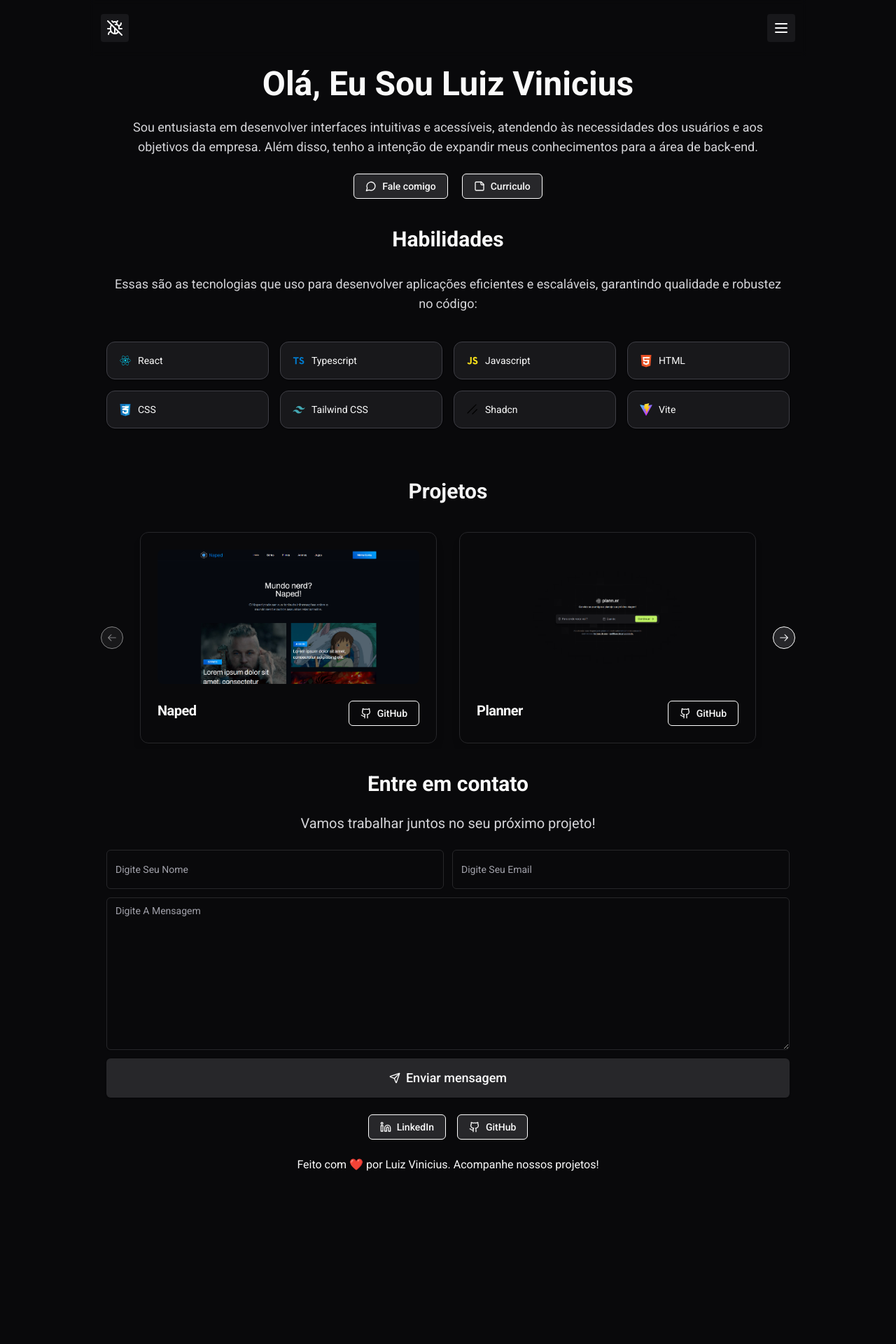
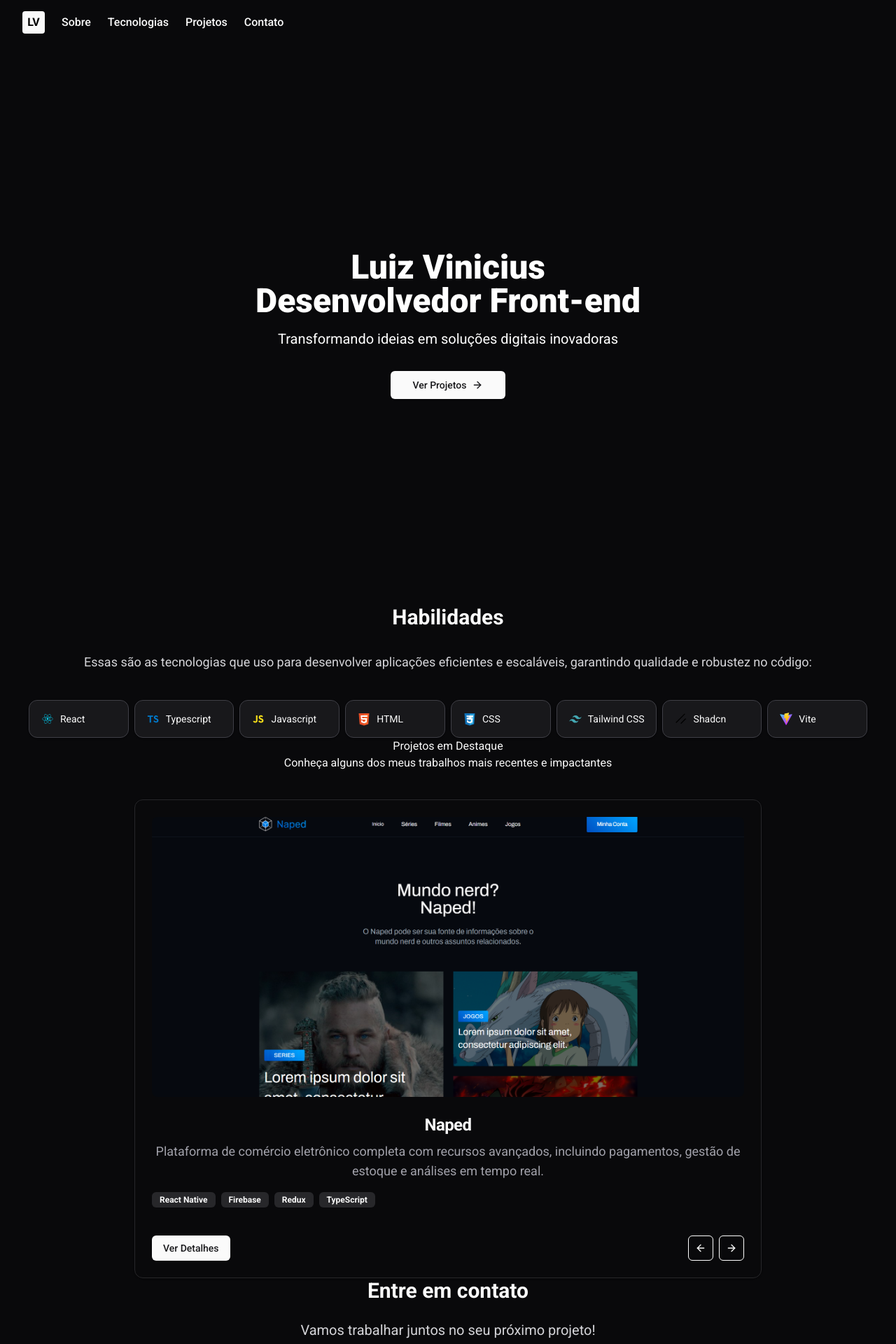
Before and after one commit to viniciusbr32/Portf-lio, a React (Vite) app: page / in a window 1280 px wide. Shown: the top 1920 px of the page at 70% size. Before the commit the page ends 1700 px from the top, so only its background shows below. Built offline with nearby package versions, Linux system fonts and the light colour scheme.

Commit message:
styles: ajustes header

```diff
--- a/package.json
+++ b/package.json
@@ -20,6 +20,7 @@
     "lucide-react": "^0.447.0",
     "react": "^18.3.1",
     "react-dom": "^18.3.1",
+    "react-router-dom": "^7.1.3",
     "tailwind-merge": "^2.5.3",
     "tailwindcss-animate": "^1.0.7"
   },
--- a/src/App.tsx
+++ b/src/App.tsx
@@ -2,19 +2,25 @@ import { AboutHero } from './components/about-hero'
 import { Footer } from './components/footer'
 import { FormContact } from './components/form-contact'
 import { Header } from './components/header'
-import { Projects } from './components/projects'
+import { ProjectCarousel } from './components/projects'
+
 import { Technology } from './components/technology'
+import { ProjectsOption } from './constants/projectOptions'
 
 export function App() {
   return (
-    <div className="w-full max-w-5xl mx-auto space-y-20">
+    <div className="w-full mx-auto max-w-7xl ">
       <div className="px-6">
         <Header />
 
-        <main>
+        <main className="">
           <AboutHero />
           <Technology />
-          <Projects />
+          <div className="text-center">
+            <h3>Projetos em Destaque </h3>
+            <p>Conheça alguns dos meus trabalhos mais recentes e impactantes</p>
+            <ProjectCarousel projects={ProjectsOption} />
+          </div>
           <FormContact />
         </main>
         <Footer />
--- a/src/components/about-hero.tsx
+++ b/src/components/about-hero.tsx
@@ -1,27 +1,29 @@
-import { MessageCircle, StickyNote } from 'lucide-react'
+import { ArrowRight } from 'lucide-react'
 import { Button } from './ui/button'
 
 export function AboutHero() {
   return (
-    <div className="space-y-6 text-center">
-      <h1 className="text-2xl font-bold capitalize lg:text-5xl ">
-        Olá, eu sou Luiz Vinicius
-      </h1>
-      <p className="text-lg text-zinc-300 ">
-        Sou entusiasta em desenvolver interfaces intuitivas e acessíveis,
-        atendendo às necessidades dos usuários e aos objetivos da empresa. Além
-        disso, tenho a intenção de expandir meus conhecimentos para a área de
-        back-end.
-      </p>
-
-      <div className="flex items-center justify-center gap-5">
-        <Button variant="outline" className="bg-zinc-800 hover:bg-zinc-700">
-          <MessageCircle className="w-4 h-4 mr-2" /> Fale comigo
-        </Button>
-        <Button variant="outline" className="bg-zinc-800 hover:bg-zinc-700">
-          <StickyNote className="w-4 h-4 mr-2" /> Curriculo
+    <section className="relative flex items-center justify-center h-screen overflow-hidden">
+      <div className="container relative z-10 text-center text-white">
+        <h1 className="mb-4 text-5xl font-extrabold animate-fade-in-up">
+          Luiz Vinicius
+          <br />
+          Desenvolvedor Front-end
+        </h1>
+        <p className="mb-8 text-xl animate-fade-in-up animation-delay-200">
+          Transformando ideias em soluções digitais inovadoras
+        </p>
+        <Button
+          asChild
+          size="lg"
+          className="animate-fade-in-up animation-delay-400"
+        >
+          <a href="#projetos">
+            Ver Projetos
+            <ArrowRight className="w-4 h-4 ml-2" />
+          </a>
         </Button>
       </div>
-    </div>
+    </section>
   )
 }
--- a/src/components/header.tsx
+++ b/src/components/header.tsx
@@ -1,113 +1,22 @@
-import {
-  BugOff,
-  Code,
-  FolderIcon,
-  Github,
-  HomeIcon,
-  LinkedinIcon,
-  MenuIcon,
-  User,
-} from 'lucide-react'
-import {
-  Sheet,
-  SheetContent,
-  SheetHeader,
-  SheetTitle,
-  SheetTrigger,
-} from './ui/sheet'
-import { useState } from 'react'
-
 export function Header() {
-  const [isOpen, setIsOpen] = useState(false)
-
-  const closeSheet = () => setIsOpen(false)
-
   return (
-    <header className="w-full pb-24 ">
-      <div className="fixed top-0 left-0 right-0 mx-auto px-4 z-50 w-full max-w-5xl py-5 backdrop-blur-[3px]">
-        <div className="flex items-center justify-between">
-          <div className="p-2 transition-all rounded-sm bg-zinc-900 hover:bg-zinc-800">
-            <BugOff />
-          </div>
-          <Sheet open={isOpen} onOpenChange={setIsOpen}>
-            <SheetTrigger
-              className="p-2 transition-all rounded-sm bg-zinc-900 hover:bg-zinc-800"
-              onClick={() => setIsOpen(true)}
-            >
-              <MenuIcon />
-            </SheetTrigger>
-            <SheetContent className="pt-16">
-              <div className="flex flex-col h-full">
-                <SheetHeader>
-                  <SheetTitle>Menu</SheetTitle>
-                </SheetHeader>
-                <div className="flex-1">
-                  <nav>
-                    <ul className="flex flex-col pt-5 space-y-3">
-                      {/* biome-ignore lint/a11y/useValidAnchor: <explanation> */}
-                      <a href="#">
-                        <button
-                          type="button"
-                          className="flex items-center w-full gap-3 px-2 py-2 rounded-sm w-fukl hover:bg-zinc-800 hover:text-accent-foreground"
-                          onClick={closeSheet}
-                        >
-                          {' '}
-                          <HomeIcon /> Home
-                        </button>
-                      </a>
-                      <a href="#technology">
-                        <button
-                          type="button"
-                          className="flex items-center w-full gap-3 px-2 py-2 rounded-sm hover:bg-zinc-800 hover:text-accent-foreground"
-                          onClick={closeSheet}
-                        >
-                          {' '}
-                          <Code /> Tecnologias
-                        </button>
-                      </a>
-                      <a href="#projects">
-                        <button
-                          type="button"
-                          className="flex items-center w-full gap-3 px-2 py-2 rounded-sm hover:bg-zinc-800 hover:text-accent-foreground"
-                          onClick={closeSheet}
-                        >
-                          {' '}
-                          <FolderIcon />
-                          Projetos
-                        </button>
-                      </a>
-
-                      <a href="#contact">
-                        <button
-                          type="button"
-                          className="flex items-center w-full gap-3 px-2 py-2 transition duration-300 ease-linear rounded-sm hover:bg-zinc-800 hover:text-accent-foreground"
-                          onClick={closeSheet}
-                        >
-                          {' '}
-                          <User /> Contatos
-                        </button>
-                      </a>
-                    </ul>
-                  </nav>
-                </div>
-                <div className="flex w-full gap-3 px-2 py-4 border-t ">
-                  <a href="https://github.com/viniciusbr32" target="blank">
-                    <div className="px-2 py-2 transition-all rounded-sm hover:bg-zinc-800">
-                      <Github />
-                    </div>
-                  </a>
-                  <a
-                    href="https://www.linkedin.com/in/luiz-vinícius-38182b162/"
-                    target="blank"
-                  >
-                    <div className="px-2 py-2 transition-all rounded-sm hover:bg-zinc-800">
-                      <LinkedinIcon />
-                    </div>
-                  </a>
-                </div>
-              </div>
-            </SheetContent>
-          </Sheet>
+    <header
+      className={`sticky top-0 pl-2 z-50 w-full transition-all duration-300 '
+      }`}
+    >
+      <div className="container flex items-center h-16">
+        <div className="mr-4 md:flex">
+          <a href="/" className="flex items-center mr-6 space-x-2">
+            <span className="flex items-center justify-center w-8 h-8 font-bold text-black rounded bg-zinc-50">
+              LV
+            </span>
+          </a>
+          <nav className="items-center hidden space-x-6 font-medium md:flex">
+            <a href="#sobre">Sobre</a>
+            <a href="#tecnologias">Tecnologias</a>
+            <a href="#projetos">Projetos</a>
+            <a href="#contato">Contato</a>
+          </nav>
         </div>
       </div>
     </header>
--- a/src/components/projects.tsx
+++ b/src/components/projects.tsx
@@ -1,40 +1,82 @@
+import { useState } from 'react'
 import {
-  Carousel,
-  CarouselContent,
-  CarouselItem,
-  CarouselNext,
-  CarouselPrevious,
-} from '@/components/ui/carousel'
-import { ProjectsOption } from '@/constants/projectOptions'
+  Card,
+  CardContent,
+  CardDescription,
+  CardFooter,
+  CardHeader,
+  CardTitle,
+} from '@/components/ui/card'
+import { Button } from '@/components/ui/button'
+import { Badge } from '@/components/ui/badge'
+import { ArrowLeft, ArrowRight } from 'lucide-react'
 
-import { CardProject } from './card-project'
+interface Project {
+  id: number
+  title: string
+  description: string
+  image: string
+  technologies: string[]
+}
 
-export function Projects() {
+interface ProjectCarouselProps {
+  projects: Project[]
+}
+
+export function ProjectCarousel({ projects }: ProjectCarouselProps) {
+  const [currentIndex, setCurrentIndex] = useState(0)
+
+  const nextProject = () => {
+    setCurrentIndex(prevIndex => (prevIndex + 1) % projects.length)
+  }
+
+  const prevProject = () => {
+    setCurrentIndex(
+      prevIndex => (prevIndex - 1 + projects.length) % projects.length
+    )
+  }
+
+  const project = projects[currentIndex]
+
   return (
-    <div className="w-full max-w-4xl py-8 mx-auto text-zinc-100">
-      <div className="flex justify-center w-full mb-8 ">
-        <h2 className="text-3xl font-bold text-zinc-100">Projetos</h2>
-      </div>
-      <Carousel className="w-full">
-        <CarouselContent>
-          {ProjectsOption.map(project => (
-            <CarouselItem
-              key={project.title}
-              className="md:basis-1/2 lg:basis-1/2"
-            >
-              <div className="p-1">
-                <CardProject
-                  title={project.title}
-                  imageUrl={project.imageUrl}
-                  link={project.link}
-                />
-              </div>
-            </CarouselItem>
-          ))}
-        </CarouselContent>
-        <CarouselPrevious className="hidden md:flex bg-zinc-800 text-zinc-100 hover:bg-zinc-700" />
-        <CarouselNext className="hidden md:flex bg-zinc-800 text-zinc-100 hover:bg-zinc-700" />
-      </Carousel>
+    <div className="relative pt-10">
+      <Card className="w-full max-w-4xl mx-auto">
+        <CardHeader>
+          <img
+            src={project.image}
+            alt={project.title}
+            width={800}
+            height={400}
+            className="rounded-lg object-cover w-full h-[400px]"
+          />
+        </CardHeader>
+        <CardContent>
+          <CardTitle className="mb-2 text-2xl">{project.title}</CardTitle>
+          <CardDescription className="mb-4 text-lg">
+            {project.description}
+          </CardDescription>
+          <div className="flex flex-wrap gap-2 mb-4">
+            {project.technologies?.map(tech => (
+              <Badge key={tech} variant="secondary">
+                {tech}
+              </Badge>
+            ))}
+          </div>
+        </CardContent>
+        <CardFooter className="justify-between">
+          <Button asChild>
+            <a href={`/projetos/${project.id}`}>Ver Detalhes</a>
+          </Button>
+          <div className="flex gap-2">
+            <Button variant="outline" size="icon" onClick={prevProject}>
+              <ArrowLeft className="w-4 h-4" />
+            </Button>
+            <Button variant="outline" size="icon" onClick={nextProject}>
+              <ArrowRight className="w-4 h-4" />
+            </Button>
+          </div>
+        </CardFooter>
+      </Card>
     </div>
   )
 }
--- a/src/components/technology.tsx
+++ b/src/components/technology.tsx
@@ -3,7 +3,10 @@ import { Card, CardContent } from './ui/card'
 
 export function Technology() {
   return (
-    <div className="py-10 text-center" id="technology">
+    <div
+      className="flex flex-col items-center justify-center w-full mx-auto max-w-7xl"
+      id="technology"
+    >
       <h2 className="mb-6 text-3xl font-bold">Habilidades</h2>
 
       <p className="pt-2 text-lg text-zinc-300 md:text-lg">
@@ -11,7 +14,7 @@ export function Technology() {
         e escaláveis, garantindo qualidade e robustez no código:
       </p>
 
-      <div className="grid grid-cols-2 gap-4 pt-10 md:grid-cols-3 lg:grid-cols-4 ">
+      <div className="grid grid-cols-2 gap-2 pt-10 md:grid-cols-3 lg:grid-cols-8 ">
         {TecnologyOption.map(tecnology => (
           <Card key={tecnology.title} className="bg-zinc-900 border-zinc-700">
             <CardContent className="flex items-center p-3 md:p-4">
--- a/src/constants/projectOptions.ts
+++ b/src/constants/projectOptions.ts
@@ -1,28 +1,47 @@
 interface ProjectOption {
-  imageUrl: string
+  image: string
   title: string
   link: string
+  id: number
+  technologies: string[]
+  description: string
 }
 
 export const ProjectsOption: ProjectOption[] = [
   {
-    imageUrl: '/naped.png',
+    id: 1,
+    image: '/naped.png',
     title: 'Naped',
+    description:
+      'Plataforma de comércio eletrônico completa com recursos avançados, incluindo pagamentos, gestão de estoque e análises em tempo real.',
     link: 'https://github.com/viniciusbr32/Naped',
+    technologies: ['React Native', 'Firebase', 'Redux', 'TypeScript'],
   },
   {
-    imageUrl: '/planner.png',
+    id: 2,
+    image: '/planner.png',
     title: 'Planner ',
+    description:
+      'Plataforma de comércio eletrônico completa com recursos avançados, incluindo pagamentos, gestão de estoque e análises em tempo real.',
     link: 'https://github.com/viniciusbr32/planner-project-nlw',
+    technologies: ['React Native', 'Firebase', 'Redux', 'TypeScript'],
   },
   {
-    imageUrl: '/via-cep.png',
+    id: 3,
+    image: '/via-cep.png',
     title: 'Via Cep',
+    description:
+      'Plataforma de comércio eletrônico completa com recursos avançados, incluindo pagamentos, gestão de estoque e análises em tempo real.',
     link: 'https://github.com/viniciusbr32/ViaCEP',
+    technologies: ['React Native', 'Firebase', 'Redux', 'TypeScript'],
   },
   {
-    imageUrl: '/home-blog.png',
+    id: 4,
+    image: '/home-blog.png',
     title: 'Conexões infinitas',
+    description:
+      'Plataforma de comércio eletrônico completa com recursos avançados, incluindo pagamentos, gestão de estoque e análises em tempo real.',
     link: 'https://conexoes.vercel.app/',
+    technologies: ['React Native', 'Firebase', 'Redux', 'TypeScript'],
   },
 ]
```
Also changed, not shown: 1 other file (tests, documents, lock files or other folders).
